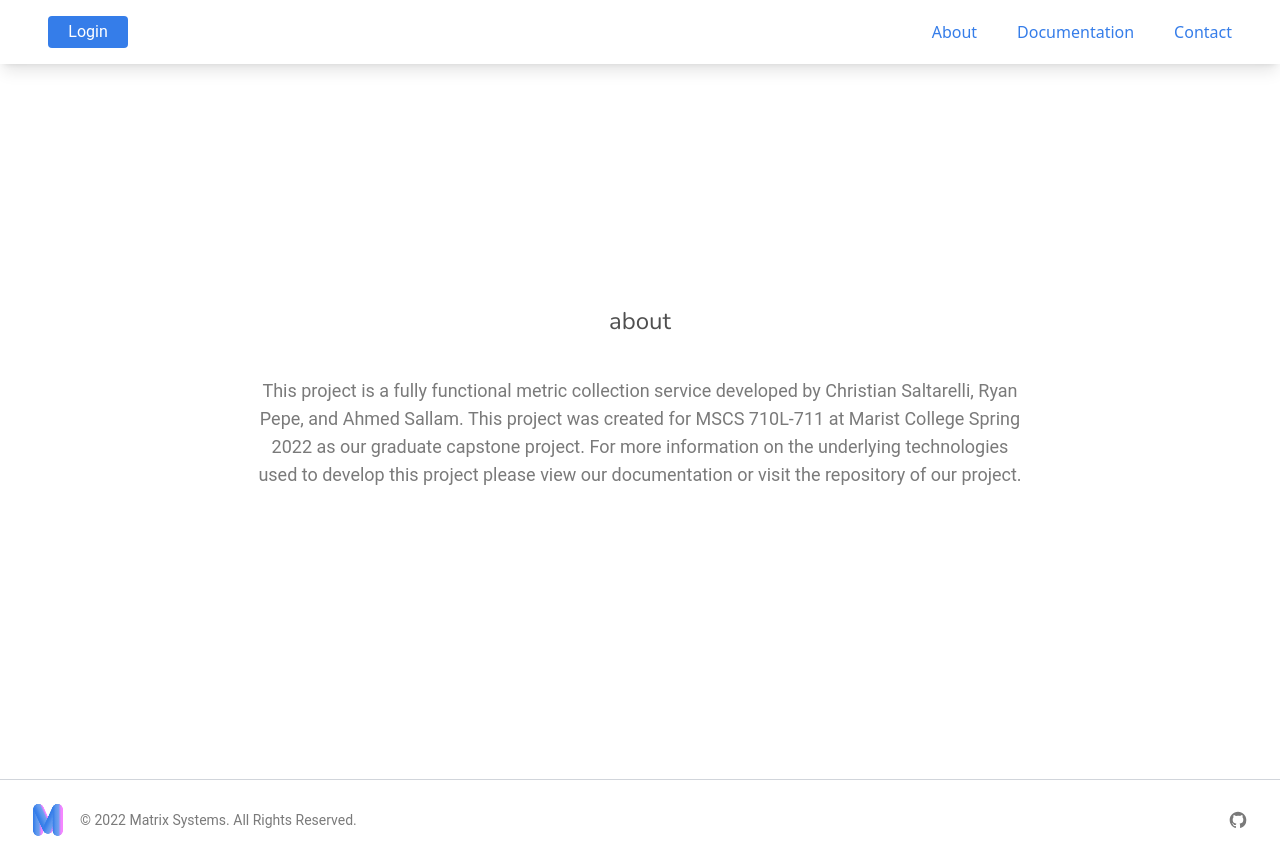
After one commit to ryanpepe2000/mscs710-backend, a Flask app: template matrix-server/app/templates/main/about.html in a window 1280 px wide. The commit adds this page. Run offline with Flask 2, Linux system fonts and the light colour scheme; the template is opened without the code that fills it, so the values that code supplies are empty; parts of the project's set-up code (start-up, migrations or seed data) failed here and were passed over.

Commit message:
Developed about & contact pages + 404 view

```diff
--- a/matrix-server/app/static/main.css
+++ b/matrix-server/app/static/main.css
@@ -601,22 +601,26 @@ Ensure the default browser behavior of the `hidden` attribute.
   margin-bottom: 0px;
 }
 
+.mb-12{
+  margin-bottom: 3rem;
+}
+
+.mb-10{
+  margin-bottom: 2.5rem;
+}
+
+.mb-4{
+  margin-bottom: 1rem;
+}
+
 .mr-4{
   margin-right: 1rem;
 }
 
-.mb-4{
-  margin-bottom: 1rem;
-}
-
 .mt-5{
   margin-top: 1.25rem;
 }
 
-.mb-10{
-  margin-bottom: 2.5rem;
-}
-
 .mt-10{
   margin-top: 2.5rem;
 }
@@ -641,10 +645,6 @@ Ensure the default browser behavior of the `hidden` attribute.
   margin-bottom: 0.5rem;
 }
 
-.mb-12{
-  margin-bottom: 3rem;
-}
-
 .ml-4{
   margin-left: 1rem;
 }
@@ -689,6 +689,14 @@ Ensure the default browser behavior of the `hidden` attribute.
   display: none;
 }
 
+.h-5\/6{
+  height: 83.333333%;
+}
+
+.h-16{
+  height: 4rem;
+}
+
 .h-screen{
   height: 100vh;
 }
@@ -697,10 +705,6 @@ Ensure the default browser behavior of the `hidden` attribute.
   height: 1.5rem;
 }
 
-.h-5\/6{
-  height: 83.333333%;
-}
-
 .h-40{
   height: 10rem;
 }
@@ -733,12 +737,16 @@ Ensure the default browser behavior of the `hidden` attribute.
   height: 100%;
 }
 
-.h-16{
-  height: 4rem;
-}
-
 .w-screen{
   width: 100vw;
+}
+
+.w-16{
+  width: 4rem;
+}
+
+.w-4\/5{
+  width: 80%;
 }
 
 .w-72{
@@ -1034,47 +1042,56 @@ Ensure the default browser behavior of the `hidden` attribute.
   font-family: Nunito;
 }
 
+.text-xs{
+  font-size: 0.75rem;
+  line-height: 1rem;
+}
+
+.text-lg{
+  font-size: 1.125rem;
+  line-height: 1.75rem;
+}
+
+.text-base{
+  font-size: 1rem;
+  line-height: 1.5rem;
+}
+
 .text-sm{
   font-size: 0.875rem;
   line-height: 1.25rem;
 }
 
-.text-lg{
-  font-size: 1.125rem;
-  line-height: 1.75rem;
-}
-
 .text-xl{
   font-size: 1.25rem;
   line-height: 1.75rem;
 }
 
-.text-base{
-  font-size: 1rem;
-  line-height: 1.5rem;
-}
-
-.text-xs{
-  font-size: 0.75rem;
-  line-height: 1rem;
+.font-medium{
+  font-weight: 500;
 }
 
 .font-bold{
   font-weight: 700;
 }
 
-.font-medium{
-  font-weight: 500;
-}
-
 .font-semibold{
   font-weight: 600;
 }
 
+.leading-6{
+  line-height: 1.5rem;
+}
+
 .tracking-widest{
   letter-spacing: 0.1em;
 }
 
+.text-matrix_blue-100{
+  --tw-text-opacity: 1;
+  color: rgb(53 125 233 / var(--tw-text-opacity));
+}
+
 .text-matrix_gray-200{
   --tw-text-opacity: 1;
   color: rgb(79 79 79 / var(--tw-text-opacity));
@@ -1098,11 +1115,6 @@ Ensure the default browser behavior of the `hidden` attribute.
 .text-gray-500{
   --tw-text-opacity: 1;
   color: rgb(107 114 128 / var(--tw-text-opacity));
-}
-
-.text-matrix_blue-100{
-  --tw-text-opacity: 1;
-  color: rgb(53 125 233 / var(--tw-text-opacity));
 }
 
 .text-white{
@@ -1543,6 +1555,11 @@ Ensure the default browser behavior of the `hidden` attribute.
   background-color: rgb(243 244 246 / var(--tw-bg-opacity));
 }
 
+.hover\:text-matrix_blue-200:hover{
+  --tw-text-opacity: 1;
+  color: rgb(16 69 147 / var(--tw-text-opacity));
+}
+
 .hover\:text-matrix_blue-100:hover{
   --tw-text-opacity: 1;
   color: rgb(53 125 233 / var(--tw-text-opacity));
@@ -1551,11 +1568,6 @@ Ensure the default browser behavior of the `hidden` attribute.
 .hover\:text-gray-900:hover{
   --tw-text-opacity: 1;
   color: rgb(17 24 39 / var(--tw-text-opacity));
-}
-
-.hover\:text-matrix_blue-200:hover{
-  --tw-text-opacity: 1;
-  color: rgb(16 69 147 / var(--tw-text-opacity));
 }
 
 .hover\:no-underline:hover{
@@ -1629,6 +1641,10 @@ Ensure the default browser behavior of the `hidden` attribute.
     height: 16rem;
   }
 
+  .md\:w-3\/5{
+    width: 60%;
+  }
+
   .md\:w-64{
     width: 16rem;
   }
@@ -1687,25 +1703,30 @@ Ensure the default browser behavior of the `hidden` attribute.
     padding-bottom: 0px;
   }
 
+  .md\:text-sm{
+    font-size: 0.875rem;
+    line-height: 1.25rem;
+  }
+
+  .md\:text-xl{
+    font-size: 1.25rem;
+    line-height: 1.75rem;
+  }
+
+  .md\:text-lg{
+    font-size: 1.125rem;
+    line-height: 1.75rem;
+  }
+
   .md\:text-2xl{
     font-size: 1.5rem;
     line-height: 2rem;
   }
 
-  .md\:text-xl{
-    font-size: 1.25rem;
-    line-height: 1.75rem;
-  }
-
   .md\:text-base{
     font-size: 1rem;
     line-height: 1.5rem;
   }
-
-  .md\:text-sm{
-    font-size: 0.875rem;
-    line-height: 1.25rem;
-  }
 }
 
 @media (min-width: 1024px){
--- a/matrix-server/app/templates/auth/login.html
+++ b/matrix-server/app/templates/auth/login.html
@@ -3,7 +3,7 @@
 Matrix - Login
 {% endblock %}
 {% block content %}
-    <div class="z-0 w-screen h-screen flex items-center justify-center flex-col">
+    <div class="z-0 w-screen h-5/6 flex items-center justify-center flex-col mb-12">
         <!-- Login Form -->
         <div class="flex flex-col w-screen mx-auto bg-white justify-center">
             <h1 class="mx-auto mb-4 text-xl md:text-2xl text-matrix_gray-100 text-center">login</h1>
--- a/matrix-server/app/templates/auth/register.html
+++ b/matrix-server/app/templates/auth/register.html
@@ -3,7 +3,7 @@
 Matrix - Registration
 {% endblock %}
 {% block content %}
-    <div class="z-0 w-screen h-screen md:flex items-center justify-center flex-col">
+    <div class="z-0 w-screen h-5/6 md:flex items-center justify-center flex-col mb-12">
         <!-- Registration Form -->
         <div class="md:flex flex-col w-screen mx-auto bg-white justify-center">
             <h1 class="mx-auto mb-4 text-xl md:text-2xl text-matrix_gray-100 text-center">create an account</h1>
--- a/matrix-server/app/templates/components/matrix_nav.html
+++ b/matrix-server/app/templates/components/matrix_nav.html
@@ -17,9 +17,9 @@
             </button>
         </div>
         <nav class="z-20 hidden md:flex flex-col flex-grow pb-4 pr-4 md:pb-0 md:justify-end md:flex-row nav-menu">
-            <a href="#" class="py-4 px-5 my-0.5 text-matrix_blue-100 hover:text-matrix_blue-200 transition duration-300">About</a>
+            <a href="{{ url_for('main.about_page')}}" class="py-4 px-5 my-0.5 text-matrix_blue-100 hover:text-matrix_blue-200 transition duration-300">About</a>
             <a href="#" class="py-4 px-5 my-0.5 text-matrix_blue-100 hover:text-matrix_blue-200 transition duration-300">Documentation</a>
-            <a href="#" class="py-4 pl-5 my-0.5 text-matrix_blue-100 hover:text-matrix_blue-200 transition duration-300">Contact</a>
+            <a href="mailto:contact.matrixsystems@gmail.com" class="py-4 pl-5 my-0.5 text-matrix_blue-100 hover:text-matrix_blue-200 transition duration-300">Contact</a>
         </nav>
     </div>
 </div>
--- /dev/null
+++ b/matrix-server/app/templates/main/about.html
@@ -0,0 +1,18 @@
+{% extends 'base.html' %}
+{% block title %}
+Matrix - About
+{% endblock %}
+{% block content %}
+    <div class="z-0 w-screen h-5/6 flex items-center justify-center flex-col mb-12">
+        <!-- About -->
+        <div class="flex flex-col w-screen mx-auto bg-white justify-center items-center">
+            <h1 class="mx-auto mb-10 text-xl md:text-2xl text-matrix_gray-200 text-center font-matrix_body">about</h1>
+            <p class="w-4/5 md:w-3/5 text-base md:text-lg text-matrix_gray-100 font-['roboto'] text-center leading-6">
+                This project is a fully functional metric collection service developed by Christian Saltarelli, Ryan Pepe, and Ahmed Sallam.
+                This project was created for MSCS 710L-711 at Marist College Spring 2022 as our graduate capstone project.
+                For more information on the underlying technologies used to develop this project please view our documentation or visit the repository of our project.
+            </p>
+        </div>
+    </div>
+    {% include 'components/matrix_footer.html' %}
+{% endblock %}
--- a/matrix-server/config.py
+++ b/matrix-server/config.py
@@ -49,7 +49,7 @@ class ProductionConfig(Config):
 
 class DevelopmentConfig(Config):
     FLASK_ENV = 'development'
-    DEBUG = True
+    DEBUG = False
     TESTING = False
     SQLALCHEMY_DATABASE_URI = environ.get('MYSQL_DEVELOPMENT_URI')
     SQLAlchemy_ECHO = True
--- a/matrix-server/tailwind.config.js
+++ b/matrix-server/tailwind.config.js
@@ -1,6 +1,7 @@
 module.exports = {
   content: [
       './app/templates/*.html',
+      './app/templates/main/*.html',
       './app/templates/auth/*.html',
       './app/templates/dash/*.html',
       './app/templates/components/*.html'
```
Also changed, not shown: matrix-server/app/__init__.py (+8 -1 lines), matrix-server/app/main/views.py (+5 -5 lines), matrix-server/app/templates/404.html (added, +22 -0 lines).
